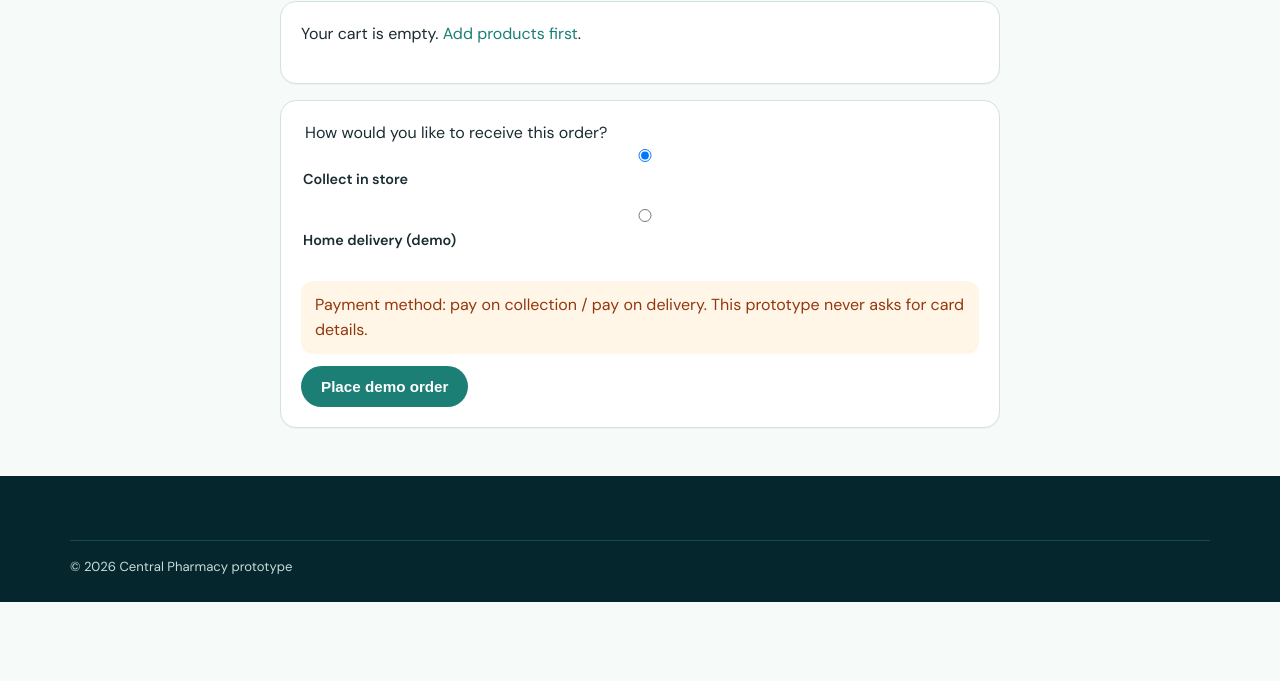
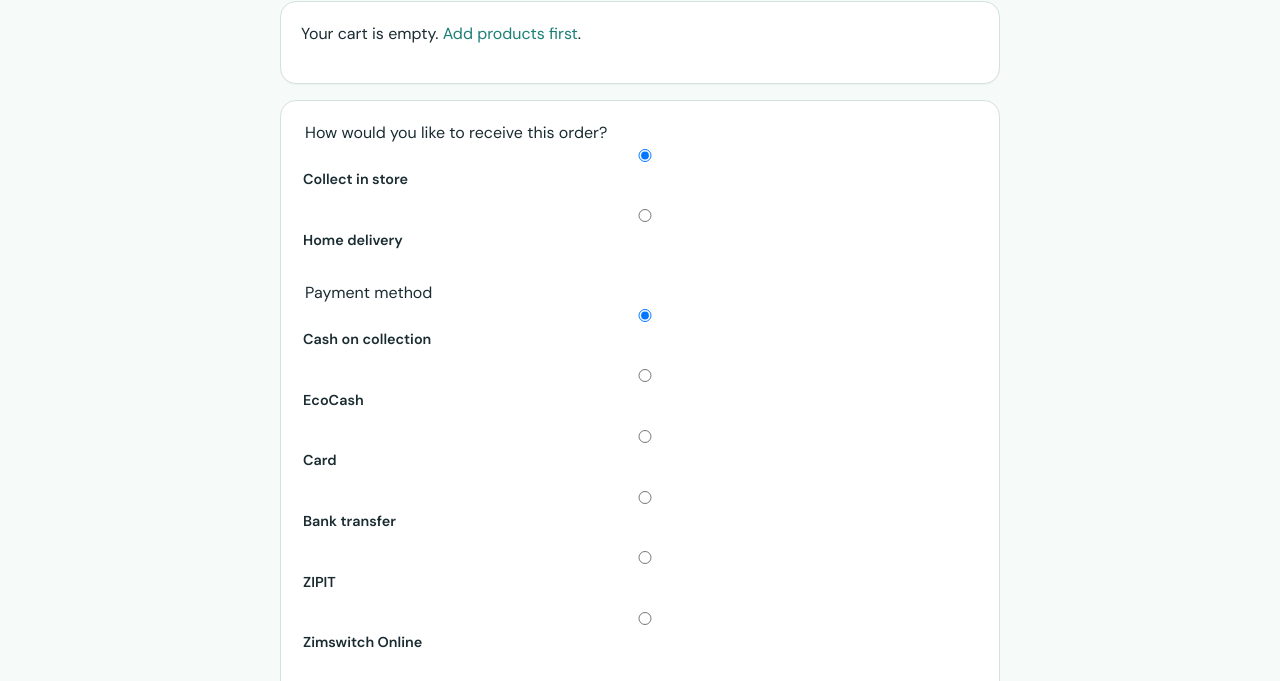
Before and after one commit to nokutendacelinechimbiro-code/central-pharmacy, a plain HTML site: page checkout.html in a window 1280 px wide. Shown: the part 249-930 px from the top of the page. Before the commit the page ends 851 px from the top, so only its background shows below. Drawn offline with Linux system fonts and the light colour scheme.

Commit message:
Update checkout payament methods

```diff
--- a/checkout.html
+++ b/checkout.html
@@ -39,10 +39,26 @@
       <fieldset class="field" style="border:0;padding:0">
         <legend>How would you like to receive this order?</legend>
         <p><label><input type="radio" name="fulfilment" value="Collection" checked> Collect in store</label></p>
-        <p><label><input type="radio" name="fulfilment" value="Delivery"> Home delivery (demo)</label></p>
+        <p><label><input type="radio" name="fulfilment" value="Delivery"> Home delivery </label></p>
       </fieldset>
-      <div class="alert alert-warn">Payment method: pay on collection / pay on delivery. This prototype never asks for card details.</div>
-      <button class="btn btn-primary" type="submit">Place demo order</button>
+
+    <fieldset class="field" style="border:0;padding:0">
+      <legend>Payment method</legend>
+
+      <p><label><input type="radio" name="payment" value="Cash on collection" checked> Cash on collection</label></p>
+
+      <p><label><input type="radio" name="payment" value="EcoCash"> EcoCash</label></p>
+
+      <p><label><input type="radio" name="payment" value="Card"> Card</label></p>
+
+      <p><label><input type="radio" name="payment" value="Bank transfer"> Bank transfer</label></p>
+
+      <p><label><input type="radio" name="payment" value="ZIPIT"> ZIPIT</label></p>
+
+      <p><label><input type="radio" name="payment" value="Zimswitch Online"> Zimswitch Online</label></p>
+    </fieldset>
+
+      <button class="btn btn-primary" type="submit">Place order</button>
     </form>
 
     <div class="card alert-ok" data-checkout-done hidden>
```
